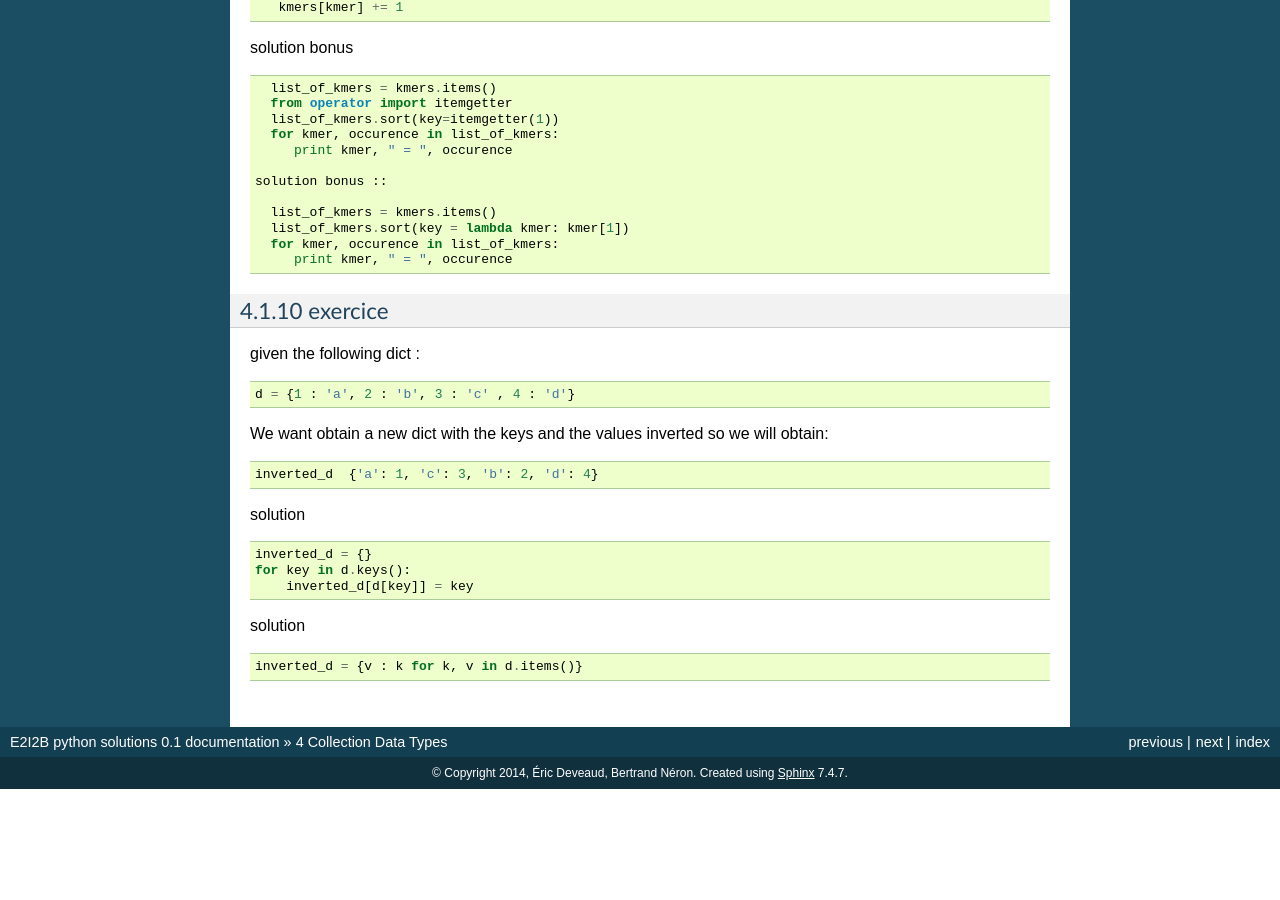
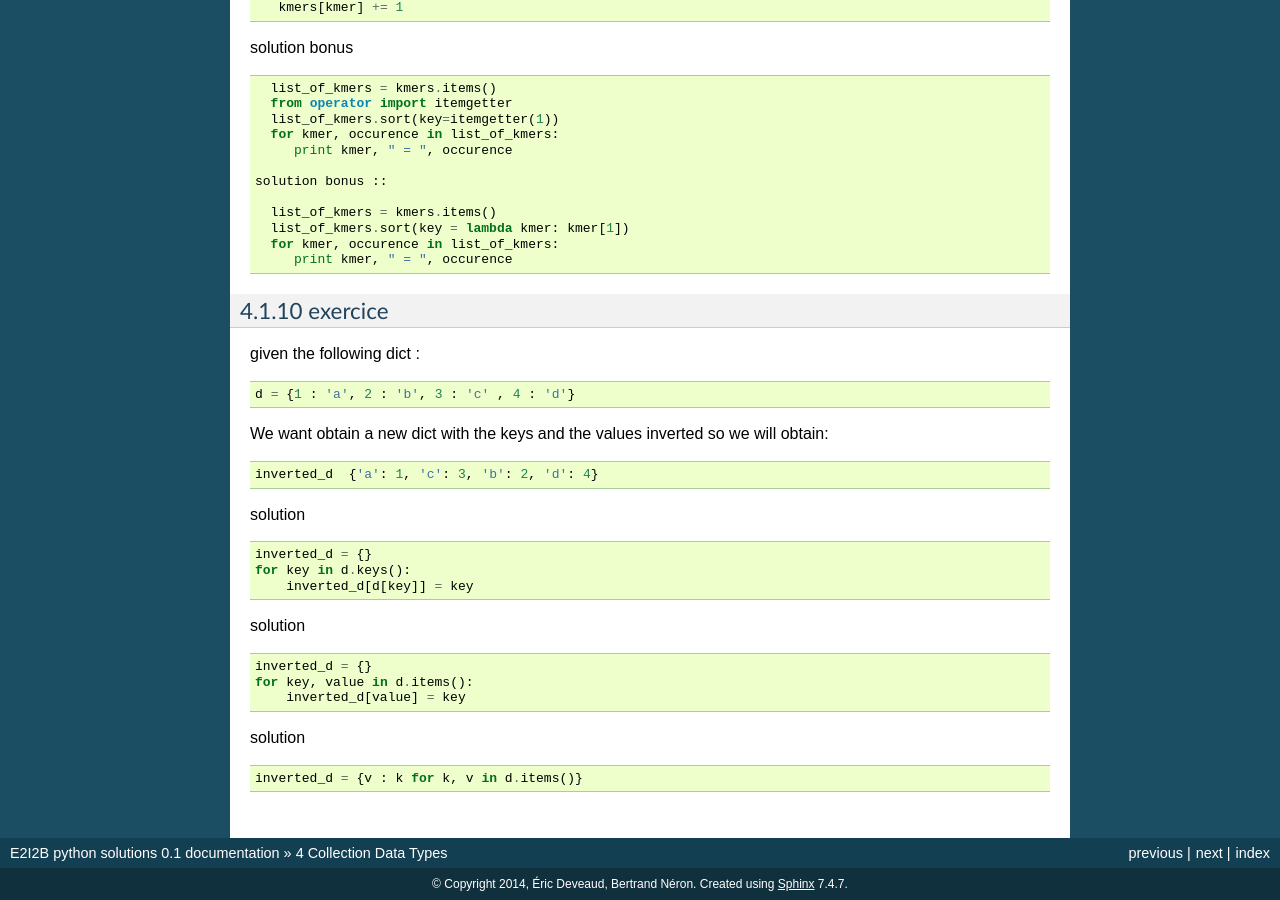
Before and after one commit to C3BI-pasteur-fr/python-solutions-1, a Sphinx documentation site: the page built from source/Collection_Data_Types.rst, in a window 1280 px wide and 900 px high, scrolled down 5177 px. Built offline with Sphinx 7.4.7, drawn with Linux system fonts in a browser that asks for light colours; pages that are not in the unit, such as notebooks, are missing from menus; before the commit the page ends 5966 px from its top, so only the background shows below that.

Commit message:
fix typo in average exercice

```diff
--- a/source/Collection_Data_Types.rst
+++ b/source/Collection_Data_Types.rst
@@ -56,7 +56,7 @@
 
 How to compute safely the average of a list? ::
 
-   float(sum(l))/float(len(l)
+   float(sum(l)) / float(len(l))
 
 exercise
 --------
@@ -320,4 +320,10 @@
 
 solution ::
 
+   inverted_d = {}
+   for key, value in d.items():
+       inverted_d[value] = key
+
+solution ::
+
    inverted_d = {v : k for k, v in d.items()}
```
